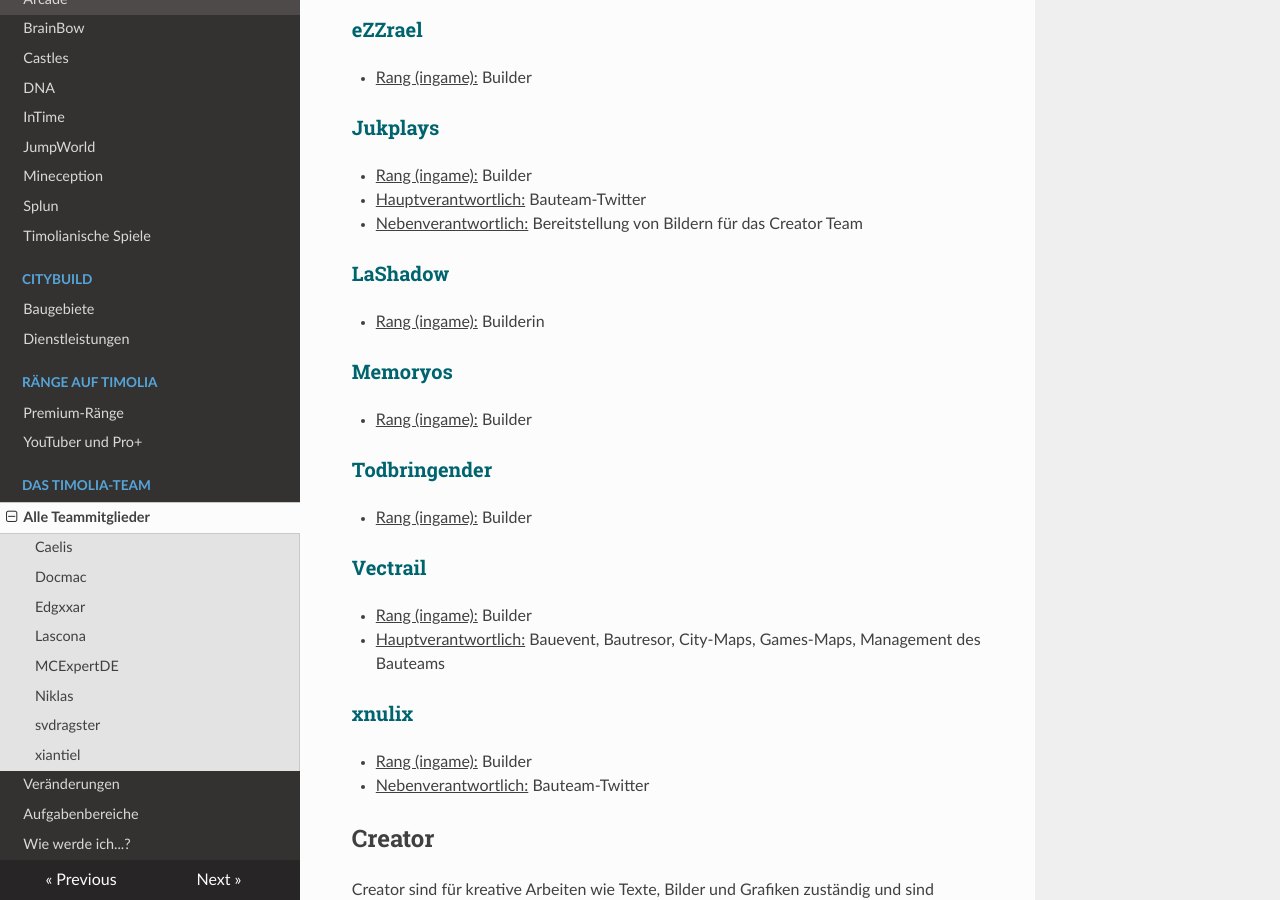
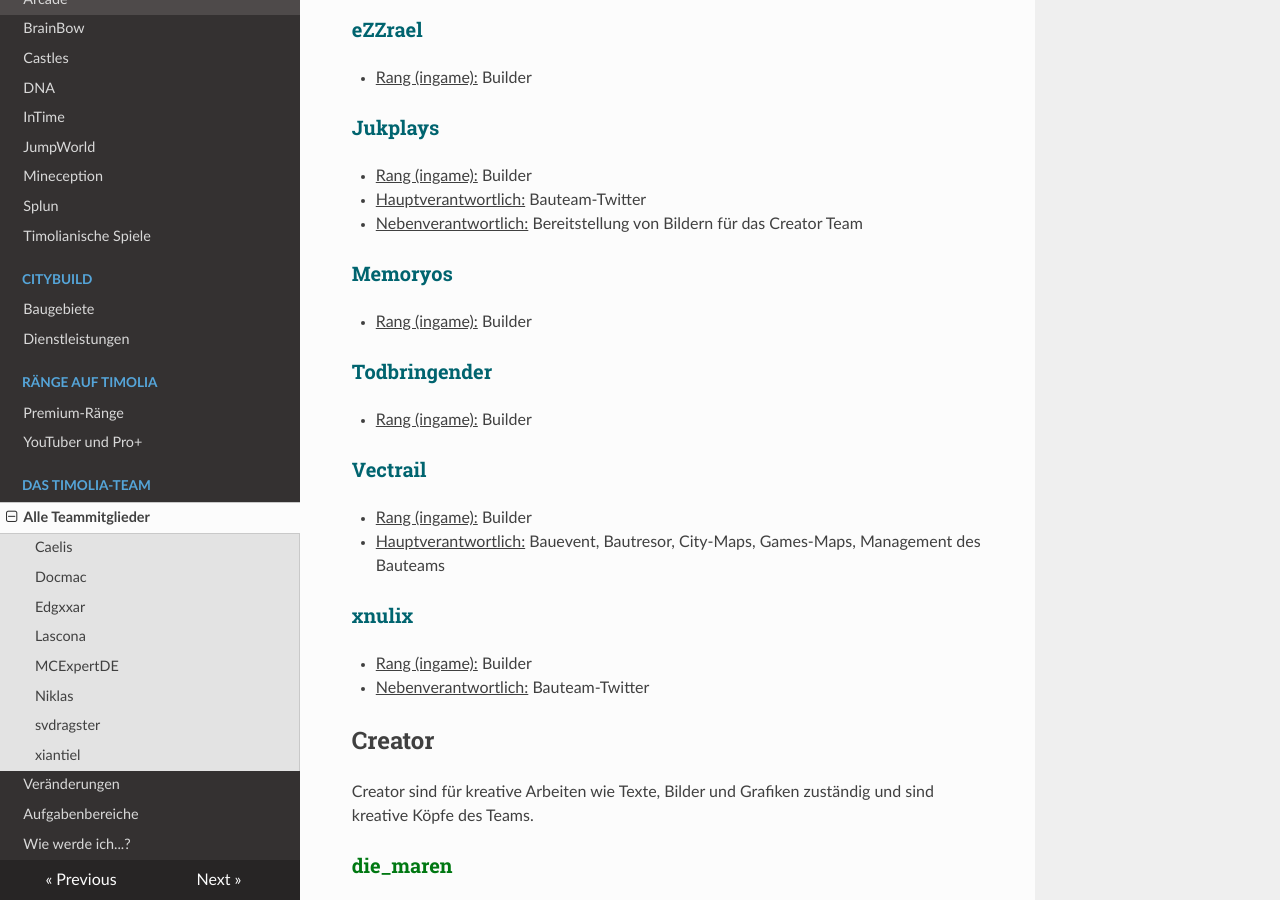
Before and after one commit to TimoliaDE/HowTo, an MkDocs documentation site: the page built from docs/team/members.md, in a window 1280 px wide and 900 px high, scrolled down 7427 px. Built offline with MkDocs 1.6.1, drawn with Linux system fonts in a browser that asks for light colours; nearby versions of some CDN libraries; old or Windows-style settings are respelled for this version of MkDocs.

Commit message:
Update members.md

```diff
--- a/docs/team/members.md
+++ b/docs/team/members.md
@@ -237,9 +237,6 @@ Sie sind für die Arenen und Maps des Timolia-Netzwerkes verantwortlich und entw
 - <u>Hauptverantwortlich:</u> Bauteam-Twitter
 - <u>Nebenverantwortlich:</u> Bereitstellung von Bildern für das Creator Team
 
-### <strong><span style="color:#00646F">LaShadow</span></strong>
-- <u>Rang (ingame):</u> Builderin
-
 ### <strong><span style="color:#00646F">Memoryos</span></strong>
 - <u>Rang (ingame):</u> Builder
 
```
